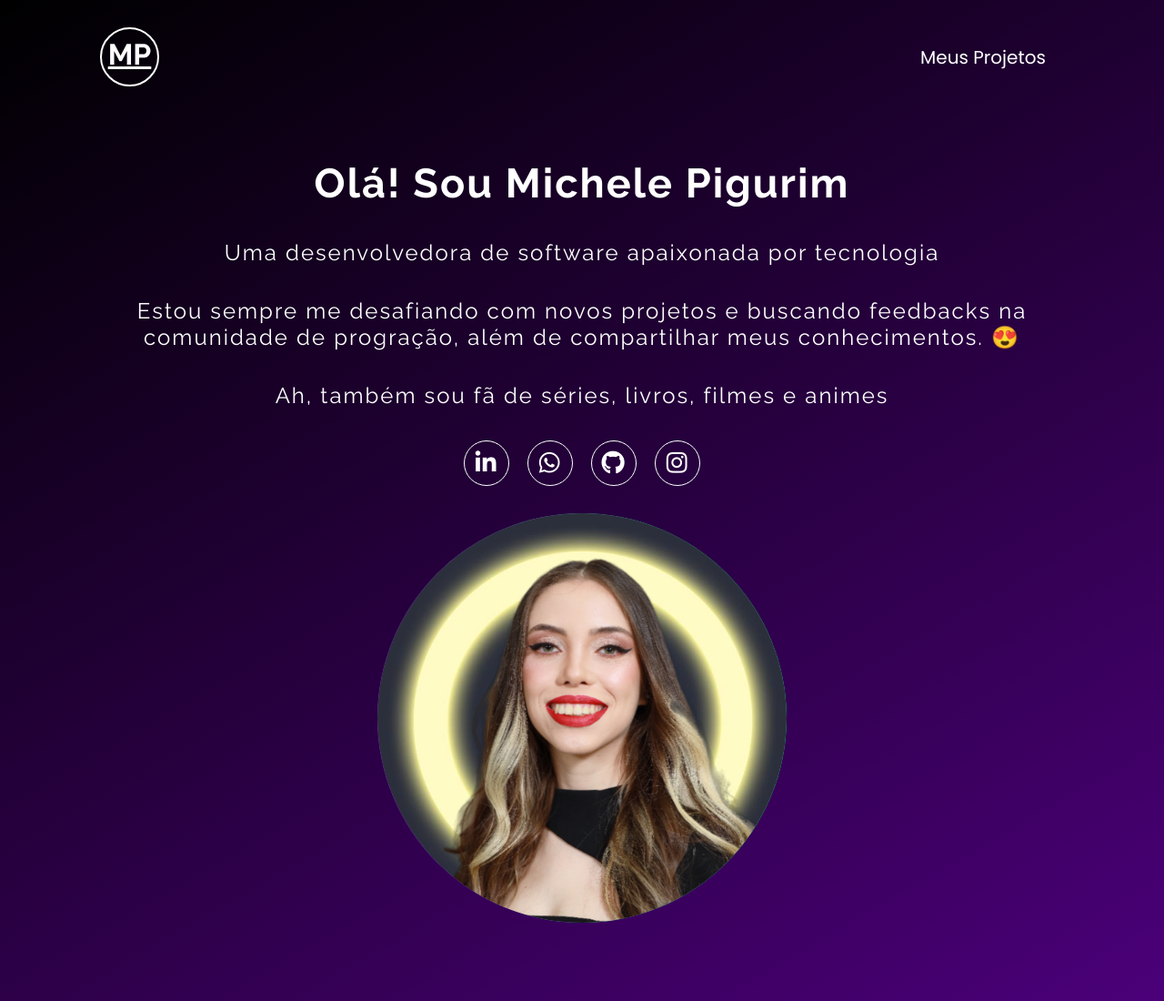
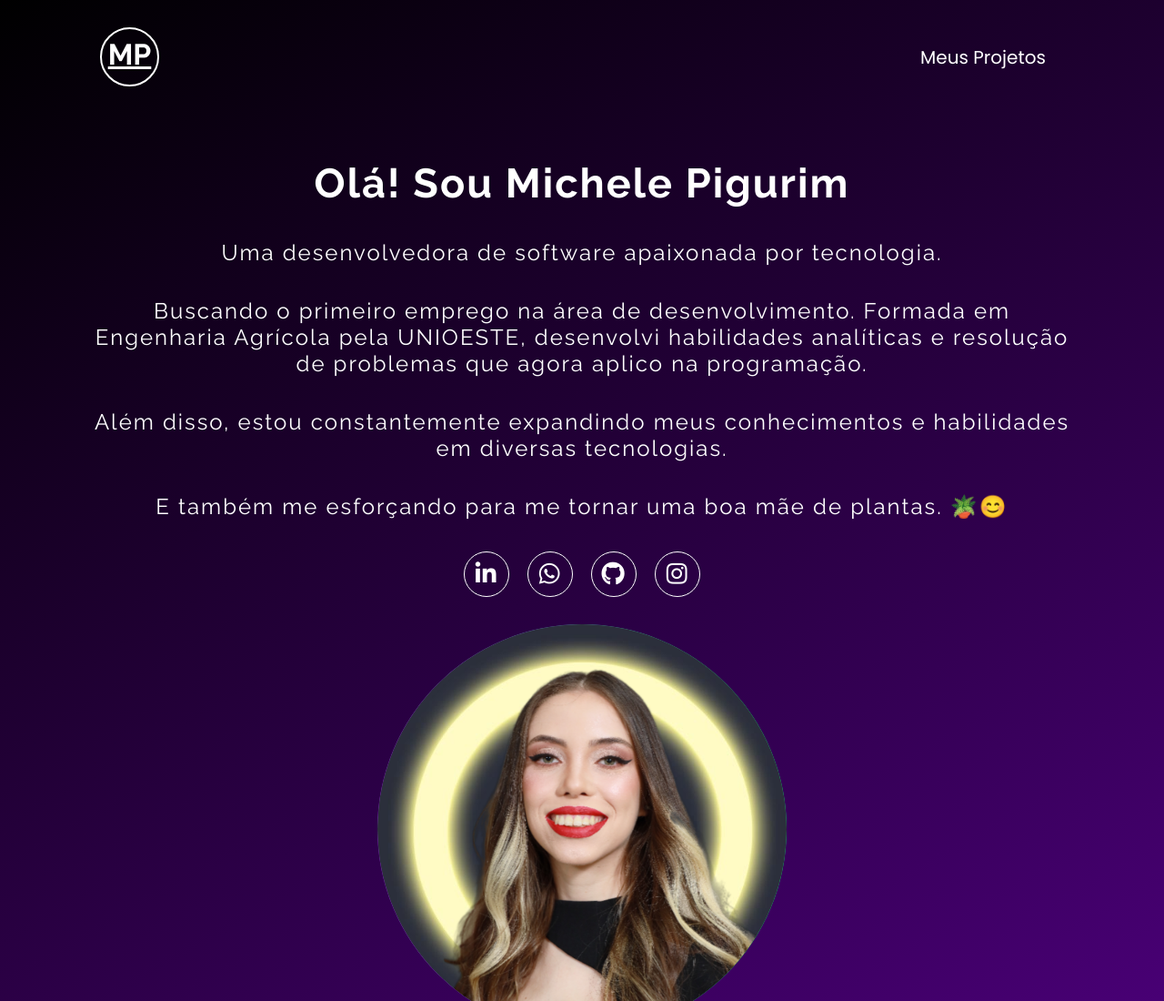
Before and after one commit to MiPigurim/portfolio_mi, a plain HTML site: page index.html in a window 1280 px wide. Shown: the top 1100 px of the page at 91% size. Drawn offline with nearby package versions, Linux system fonts and the light colour scheme.

Commit message:
feat: Ajuste das informações

```diff
--- a/index.html
+++ b/index.html
@@ -41,12 +41,17 @@
     <section class="home">
       <div class="informacoes">
         <h1>Olá! Sou Michele Pigurim</h1>
-        <p>Uma desenvolvedora de software apaixonada por tecnologia</p>
+        <!--<p>Uma desenvolvedora de software apaixonada por tecnologia</p>
         <p>
           Estou sempre me desafiando com novos projetos e buscando feedbacks na
           comunidade de progração, além de compartilhar meus conhecimentos. 😍
         </p>
-        <p>Ah, também sou fã de séries, livros, filmes e animes</p>
+        <p>Ah, também sou fã de séries, livros, filmes e animes</p>-->
+        <p>Uma desenvolvedora de software apaixonada por tecnologia.</p>
+        <p>Buscando o primeiro emprego na área de desenvolvimento. Formada em Engenharia Agrícola pela UNIOESTE, desenvolvi habilidades analíticas e resolução de problemas que agora aplico na programação.</p>
+        <p>Além disso, estou constantemente expandindo meus conhecimentos e habilidades em diversas tecnologias.</p>
+        <p>E também me esforçando para me tornar uma boa mãe de plantas. 🪴😊</p>
+
 
         <ul class="redes-sociais">
           <li>
```
